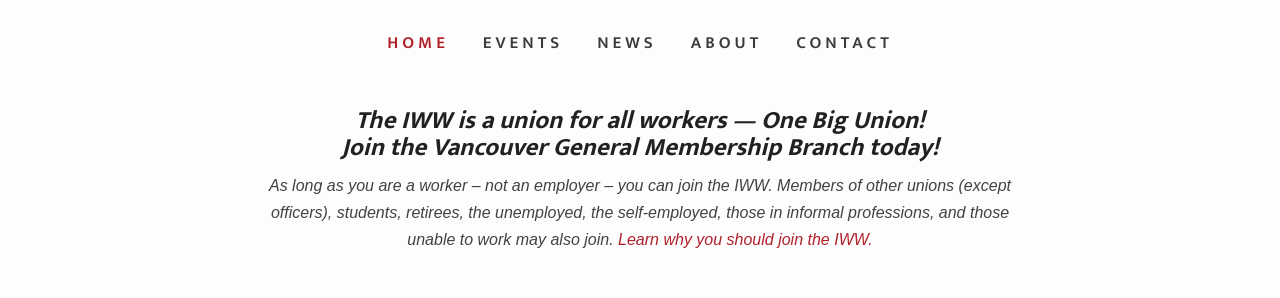
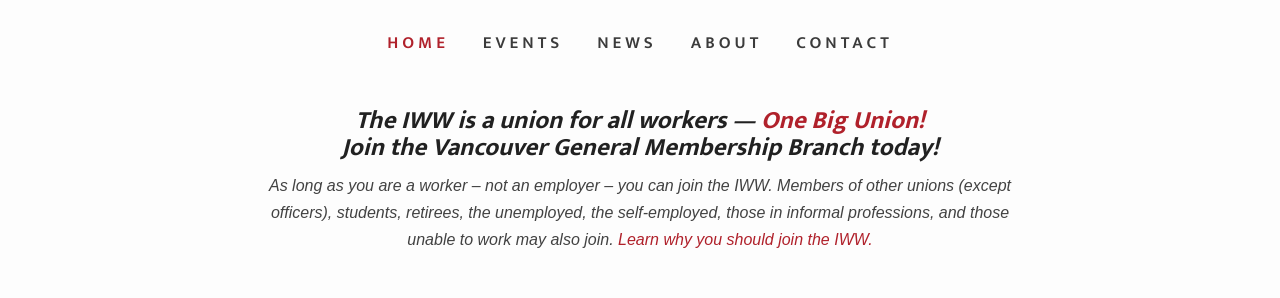
Before and after one commit to vancouveriww/vancouveriww.github.io, a Jekyll site: the page built from index.html, in a window 1280 px wide. Shown: the part 384-682 px from the top of the page. Built offline with Jekyll 4.4.1, drawn with Linux system fonts in a browser that asks for light colours; some web fonts are replaced.

Commit message:
Update index.html

```diff
--- a/index.html
+++ b/index.html
@@ -2,7 +2,7 @@
 layout: default
 ---
 <div class="home">
-    <h3 style="text-align:center;font-weight:700;font-size:25px;"><em>The IWW is a union for all workers — One Big Union!<br>
+    <h3 style="text-align:center;font-weight:700;font-size:25px;"><em>The IWW is a union for all workers — <a href="https://iww.org/about/official/OBU?fbclid=IwAR2p34islyyjpbZV_sPHheKaFVQhPfjcJBLsZtjqGlXZXWXY6KgpHZv8W6Q">One Big Union!</a><br>
     Join the Vancouver General Membership Branch today!</em></h3>
 
   <p style="text-align:center;">
```
